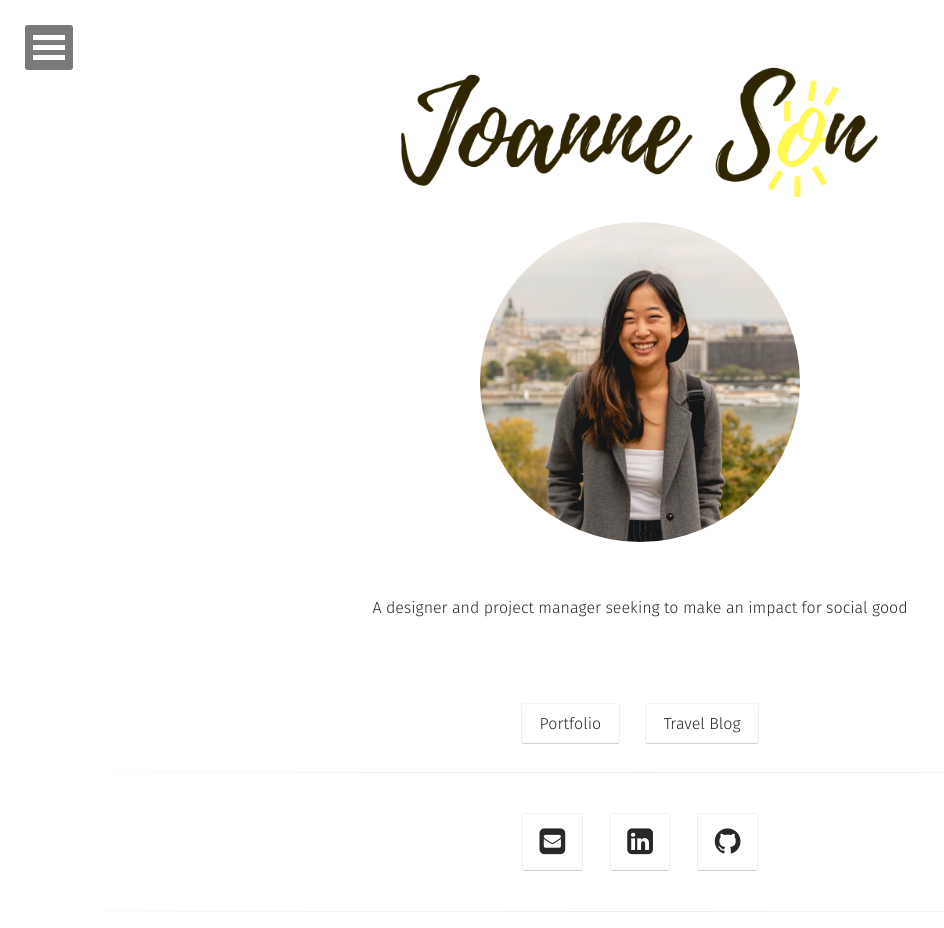
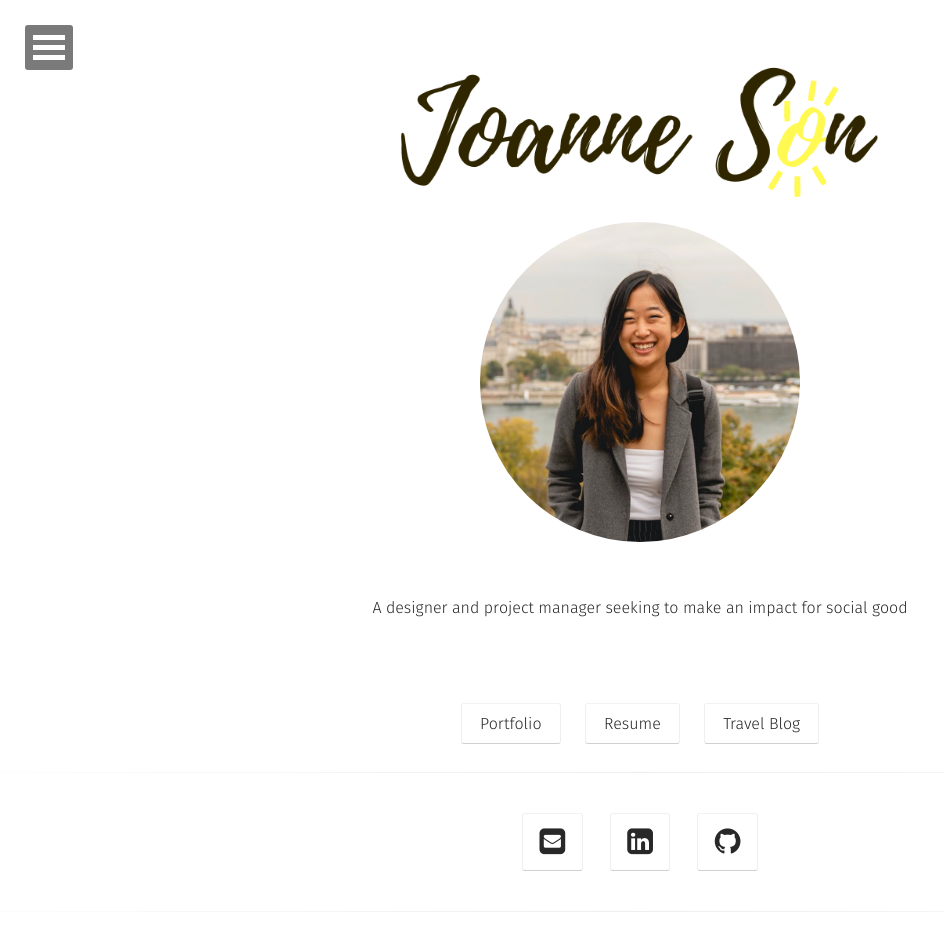
Before and after one commit to JoanneGaeunSon/joannegaeunson.com, a Jekyll site: the page built from index.html, in a window 1280 px wide. Shown: the whole page, without its empty margins (0-944 px from the left). Built offline with Jekyll 4.4.1, drawn with Linux system fonts in a browser that asks for light colours; some web fonts are replaced.

Commit message:
insert resume

```diff
--- a/_layouts/home.html
+++ b/_layouts/home.html
@@ -36,6 +36,9 @@
                           <a class="btn zoombtn" href="{{ site.url }}/assets/Portfolio.pdf">
                           Portfolio
                           </a>
+                          <a class="btn zoombtn" href="{{ site.url }}/assets/Resume.pdf">
+                          Resume
+                          </a>
                           <a class="btn zoombtn" href="http://wanderso.me">
                           Travel Blog
                           </a>
```
